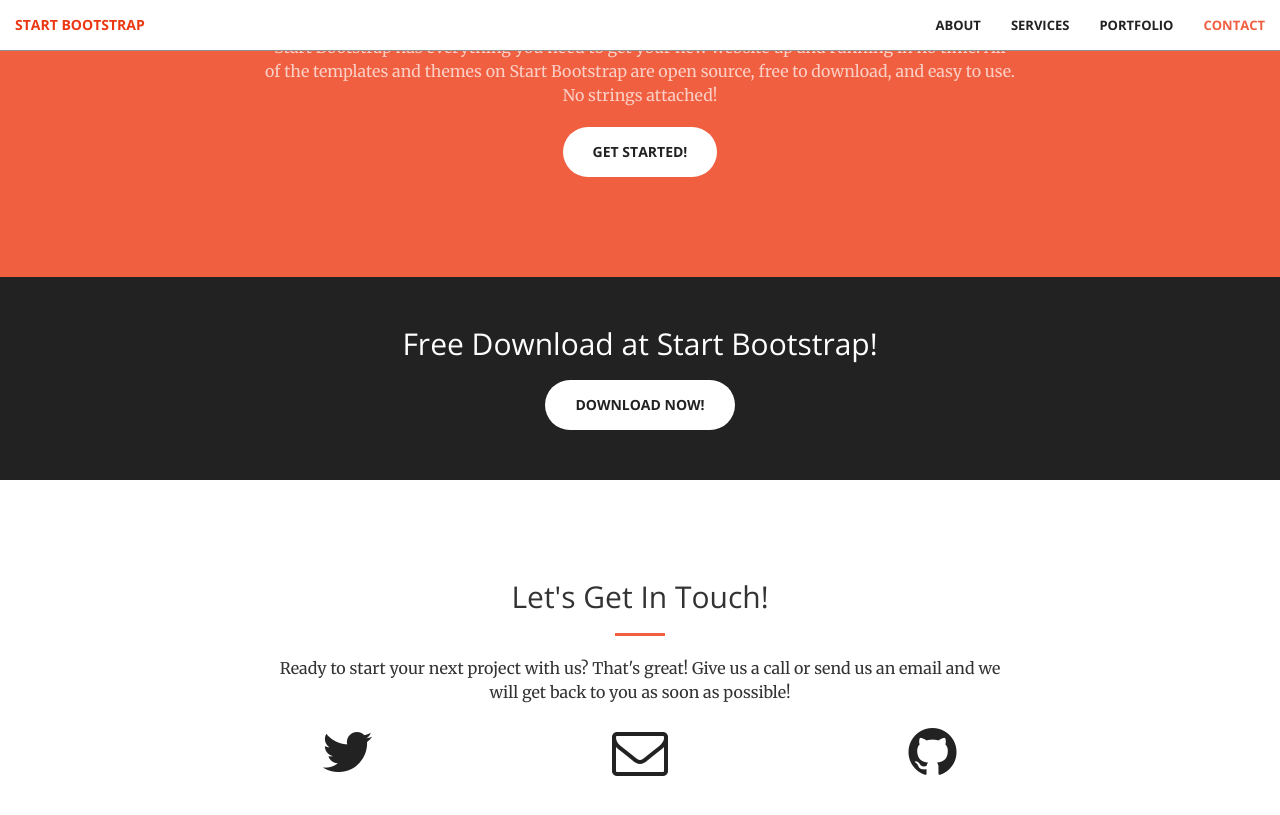
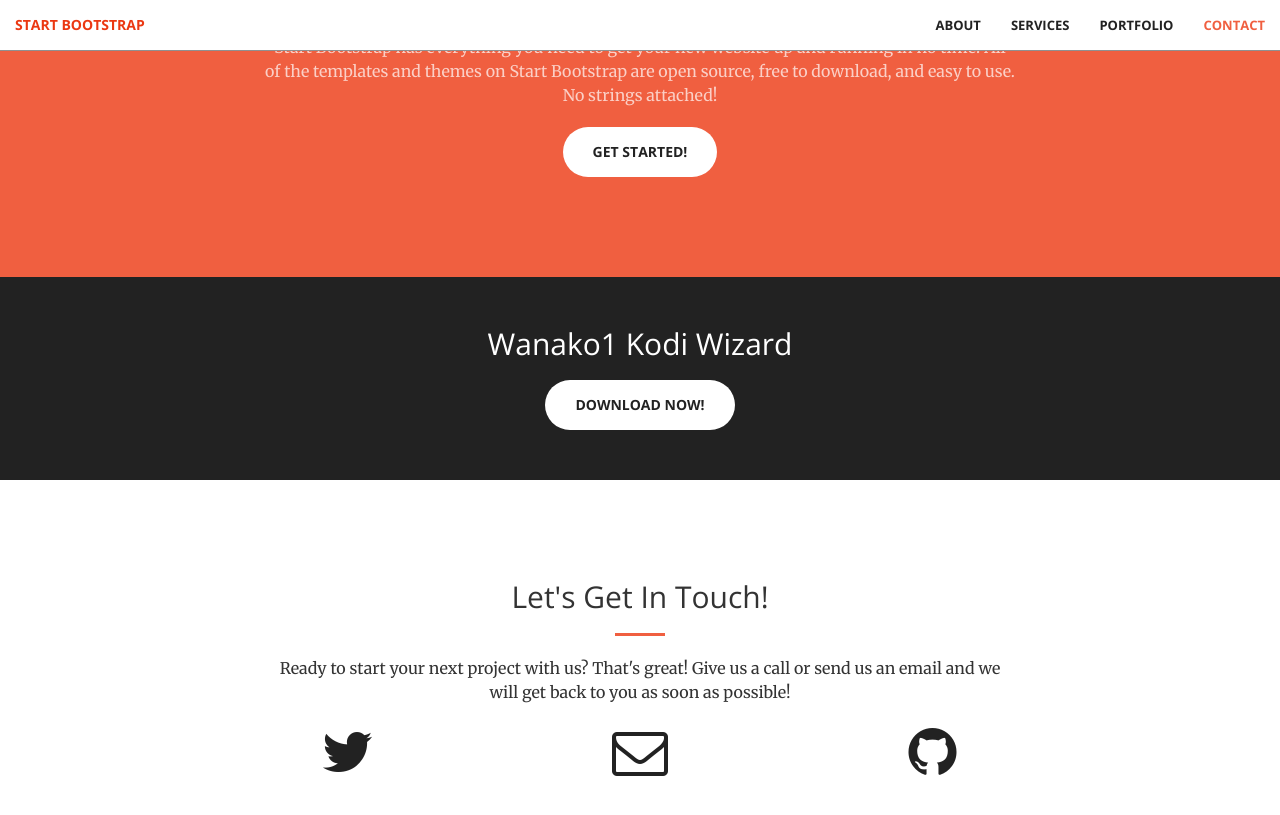
Before and after one commit to Wanako1/wizard, a Jekyll site: the page built from index.html, in a window 1280 px wide and 900 px high, scrolled down 1041 px. Shown: the top 815 px of the window. Built offline with Jekyll 4.4.1, drawn with Linux system fonts in a browser that asks for light colours.

Commit message:
Update aside.html

```diff
--- a/_includes/aside.html
+++ b/_includes/aside.html
@@ -1,7 +1,7 @@
   <aside class="bg-dark">
       <div class="container text-center">
           <div class="call-to-action">
-              <h2>Free Download at Start Bootstrap!</h2>
+              <h2>Wanako1 Kodi Wizard</h2>
               <a href="#" class="btn btn-default btn-xl wow tada">Download Now!</a>
           </div>
       </div>
```
